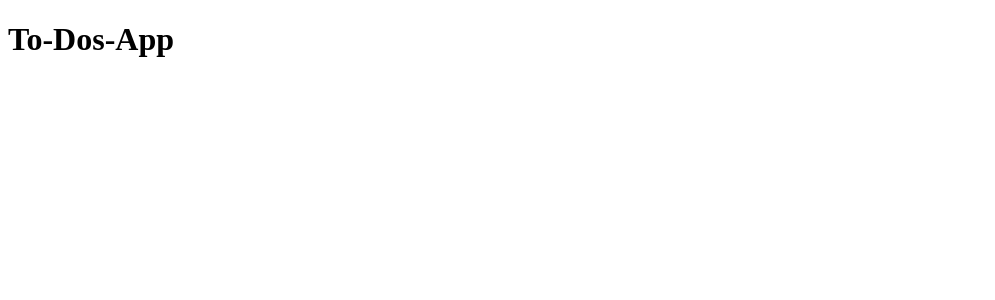
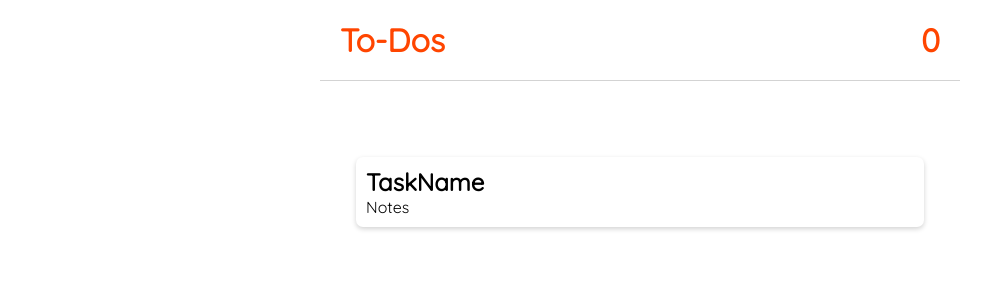
Before and after one commit to isura-m/to-dos-client, a React (Create React App) app: page / in a window 1280 px wide. Shown: the top 300 px of the page, without its empty margins (0-995 px from the left). Built offline with nearby package versions, Linux system fonts and the light colour scheme.

Commit message:
add header, content and task

```diff
--- a/src/App.tsx
+++ b/src/App.tsx
@@ -1,7 +1,14 @@
 import React from "react";
+import Header from "./components/Header";
+import Content from "./components/Content";
 
 function App() {
-  return <h1>To-Dos-App</h1>;
+  return (
+    <div>
+      <Header />
+      <Content />
+    </div>
+  );
 }
 
 export default App;
--- /dev/null
+++ b/src/components/Content.tsx
@@ -0,0 +1,12 @@
+import React from "react";
+import Task from "./Task";
+
+const Content = () => {
+  return (
+    <div className="content">
+      <Task />
+    </div>
+  );
+};
+
+export default Content;
--- /dev/null
+++ b/src/components/Header.tsx
@@ -0,0 +1,12 @@
+import React from "react";
+
+const Header = () => {
+  return (
+    <div className="header">
+      <h1>To-Dos</h1>
+      <h1 className="count">0</h1>
+    </div>
+  );
+};
+
+export default Header;
--- /dev/null
+++ b/src/components/Task.tsx
@@ -0,0 +1,12 @@
+import React from "react";
+
+const Task = () => {
+  return (
+    <div className="task">
+      <h2>TaskName</h2>
+      <p>Notes</p>
+    </div>
+  );
+};
+
+export default Task;
--- a/src/index.css
+++ b/src/index.css
@@ -0,0 +1,40 @@
+@import url("https://fonts.googleapis.com/css2?family=Quicksand&display=swap");
+
+* {
+  margin: 0;
+  font-family: quicksand;
+  /* background-color: rgb(243, 243, 243); */
+}
+
+.header {
+  color: orangered;
+  padding: 20px;
+  display: flex;
+  align-items: center;
+  max-width: 600px;
+  margin: 0 auto;
+  border-bottom: 1px solid lightgray;
+}
+
+.header .count {
+  margin-left: auto;
+}
+
+.content {
+  max-width: 600px;
+  margin: 40px auto;
+  padding: 20px;
+}
+
+.content .task {
+  background: white;
+  border-radius: 7px;
+  box-shadow: 0 2px 5px lightgrey;
+  padding: 10px;
+  width: auto;
+  margin: 16px;
+}
+
+.content .task h2 {
+  background-color: white;
+}
```
